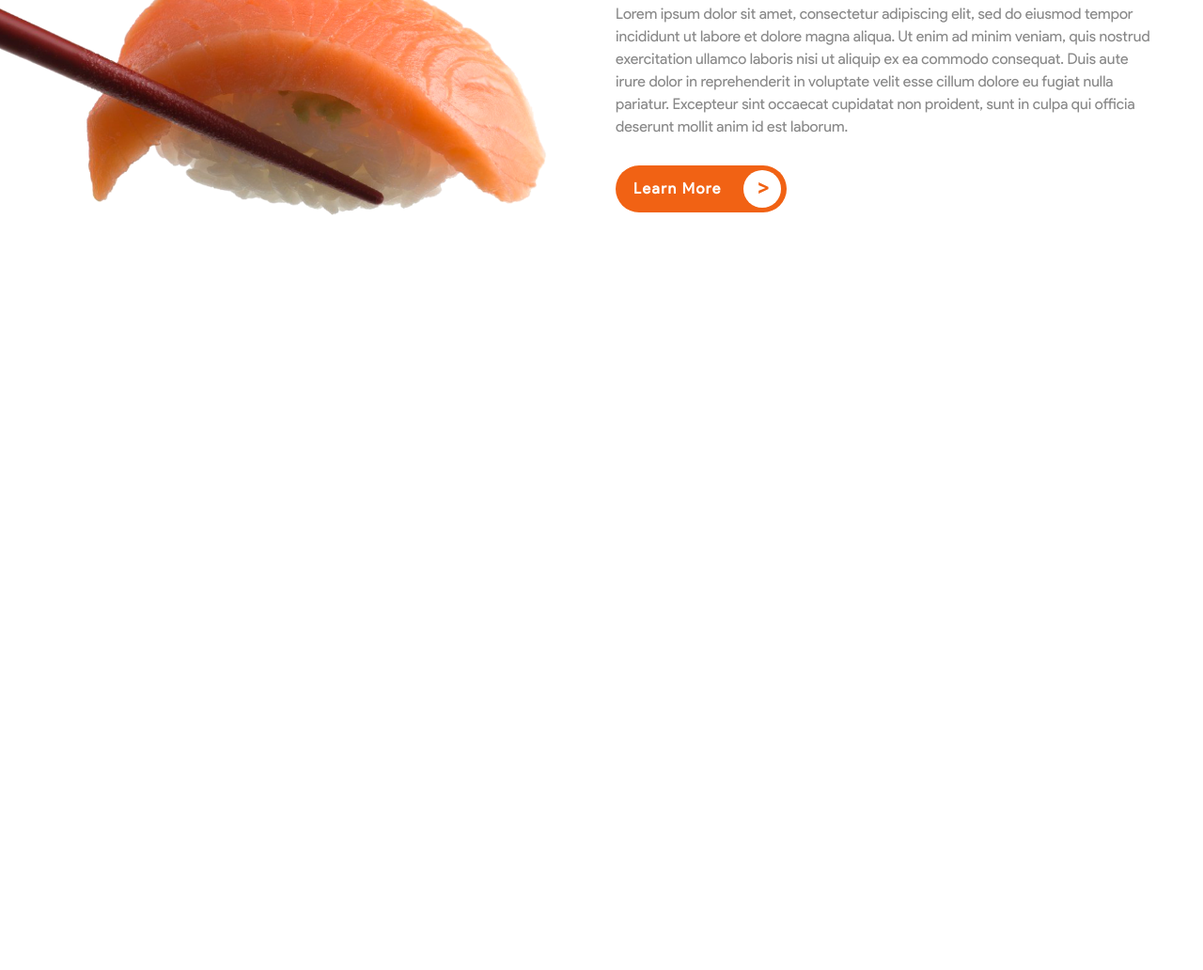
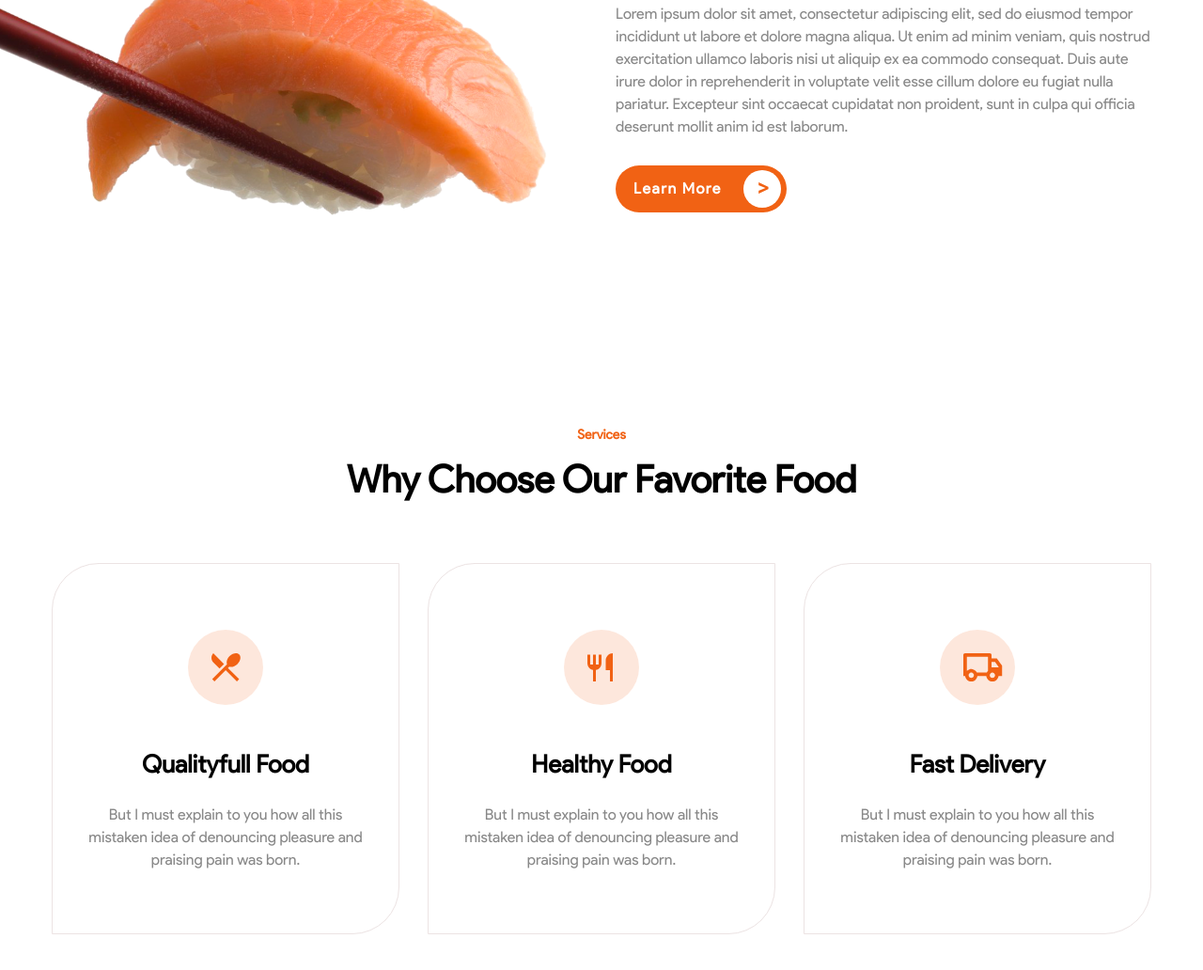
Before and after one commit to arinaab/restaurant, a website: page src/index.html in a window 1280 px wide. Shown: the part 1409-2441 px from the top of the page at 94% size. Before the commit the page ends 1767 px from the top, so only its background shows below. Drawn offline with Linux system fonts and the light colour scheme; files whose address does not match are found by name.

Commit message:
add block choose

```diff
--- /dev/null
+++ b/src/assets/sass/blocks/_choose.scss
@@ -0,0 +1,49 @@
+.choose {
+    padding: 97px 0 100px 0;
+    &__items {
+        margin-top: 59px;
+        display: flex;
+        justify-content: center;
+        align-items: center;
+        gap: 30px;
+    }
+    &__item {
+        width: 370px;
+        height: 395px;
+        border: 1px solid rgb(236, 227, 227);
+        padding: 70px 0 72px 0;
+        border-radius: 50px 0px;
+        &:hover {
+            box-shadow: 0px 9px 30px rgb(214, 207, 207);
+        }
+    }
+    &__img {
+        width: 80px;
+        height: 80px;
+        margin: 0 auto;
+        background-color: rgba(241, 98, 20, 0.15);
+        border-radius: 100%;
+        position: relative;
+        img {
+            display: inline-block;
+            position: absolute;
+            top: 50%;
+            transform: translateY(-50%);
+            left: 31%;
+        }
+    }
+    &__descr {
+        margin-top: 44px;
+        font-weight: bold;
+        font-size: 26px;
+        color: #000000;
+        text-align: center;
+    }
+    &__text {
+        margin-top: 22px;
+        font-weight: normal;
+        font-size: 16px;
+        text-align: center;
+        color: #888888;
+    }
+}
--- a/src/assets/sass/blocks/_h3.scss
+++ b/src/assets/sass/blocks/_h3.scss
@@ -2,4 +2,7 @@
     font-weight: bold;
     font-size: 14px;
     color: #F16214;
+    &_center {
+        text-align: center;
+    }
 }
--- a/src/assets/sass/blocks/_title.scss
+++ b/src/assets/sass/blocks/_title.scss
@@ -11,5 +11,8 @@
         color: #000000;
         margin-top: 6px;
         line-height: 60px;
+        &_center {
+            text-align: center;
+        }
     }
 }
--- a/src/assets/sass/style.scss
+++ b/src/assets/sass/style.scss
@@ -29,3 +29,4 @@
 @import 'blocks/social';
 @import 'blocks/important';
 @import 'blocks/h3';
+@import 'blocks/choose';
--- a/src/index.html
+++ b/src/index.html
@@ -90,5 +90,47 @@
             </div>
         </div>
     </section>
+
+    <section class="choose">
+        <div class="container">
+            <h3 class="h3 h3_center">Services</h3>
+            <h2 class="title title_h2 title_h2_center">Why Choose Our Favorite Food</h2>
+            <div class="choose__items">
+                <div class="choose__item">
+                    <div class="choose__img">
+                        <img src="assets/icons/block3/eat.svg" alt="eat">
+                    </div>
+                    <div class="choose__descr">
+                        Qualityfull Food
+                    </div>
+                    <div class="choose__text">
+                        But I must explain to you how all this <br> mistaken idea of denouncing pleasure and <br> praising pain was born.
+                    </div>
+                </div>
+                <div class="choose__item">
+                    <div class="choose__img">
+                        <img src="assets/icons/block3/eat2.svg" alt="eat2">
+                    </div>
+                    <div class="choose__descr">
+                        Healthy Food
+                    </div>
+                    <div class="choose__text">
+                        But I must explain to you how all this <br> mistaken idea of denouncing pleasure and <br> praising pain was born.
+                    </div>
+                </div>
+                <div class="choose__item">
+                    <div class="choose__img">
+                        <img src="assets/icons/block3/delivery.svg" alt="delivery">
+                    </div>
+                    <div class="choose__descr">
+                        Fast Delivery
+                    </div>
+                    <div class="choose__text">
+                        But I must explain to you how all this <br> mistaken idea of denouncing pleasure and <br> praising pain was born.
+                    </div>
+                </div>
+            </div>
+        </div>
+    </section>
 </body>
 </html>
```
Also changed, not shown: dist/assets/css/style.min.css, dist/assets/sass/blocks/_choose.scss (added), dist/assets/sass/blocks/_h3.scss, dist/assets/sass/blocks/_title.scss, dist/assets/sass/style.scss, dist/index.html, src/assets/css/style.min.css.
